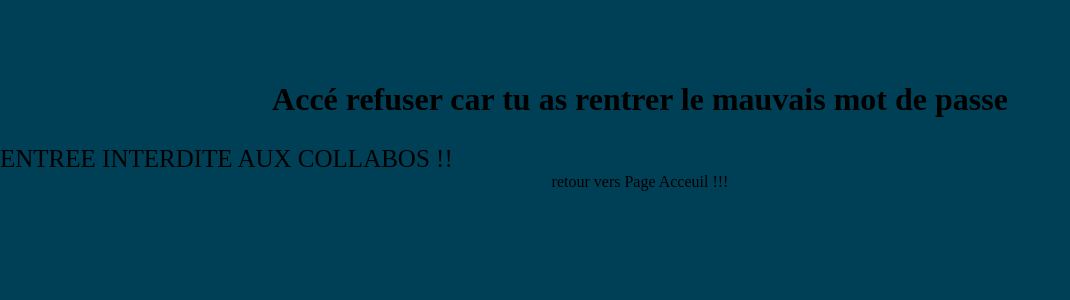
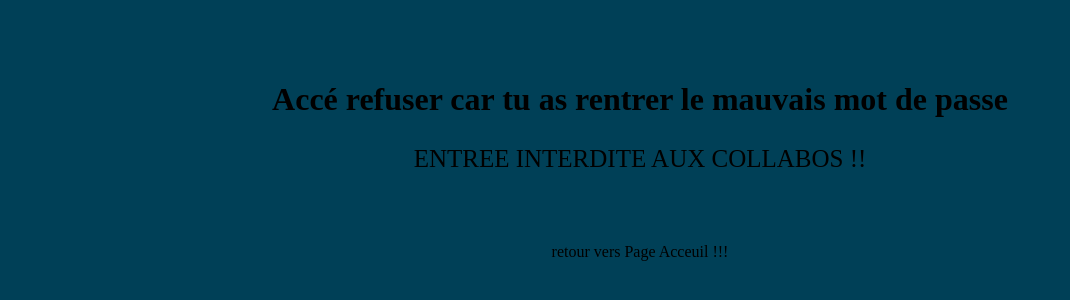
Before and after one commit to peter-centini/Les-Resistants-Francais, a React (Create React App) app: page /refused in a window 1280 px wide. Shown: the part 294-594 px from the top of the page, without its empty margins (0-1070 px from the left). Built offline with nearby package versions, Linux system fonts and the light colour scheme; a web font is replaced by a local one.

Commit message:
css resused

```diff
--- a/src/pages/Access.jsx
+++ b/src/pages/Access.jsx
@@ -12,7 +12,7 @@ function Access() {
 	    // const [passwordAgain, setPasswordAgain] = useState("Peter1el")
         let history = useHistory();
         const validation = () => {
-            if(password == mypassword){
+            if(password === mypassword){
                 history.push("/");
             }else{
                 history.push("/refused");
--- a/src/pages/Refused.css
+++ b/src/pages/Refused.css
@@ -1,6 +1,7 @@
 p {
     margin-top: 27px;
     font-size: 25px;
+    text-align: center;
 }
 h1{
   font-size: auto;
@@ -14,5 +15,8 @@ h1{
   font-size: auto;
   text-decoration: none;
   color: black;
+  margin-top: 70px;
+}
+.non{
 
 }
```
